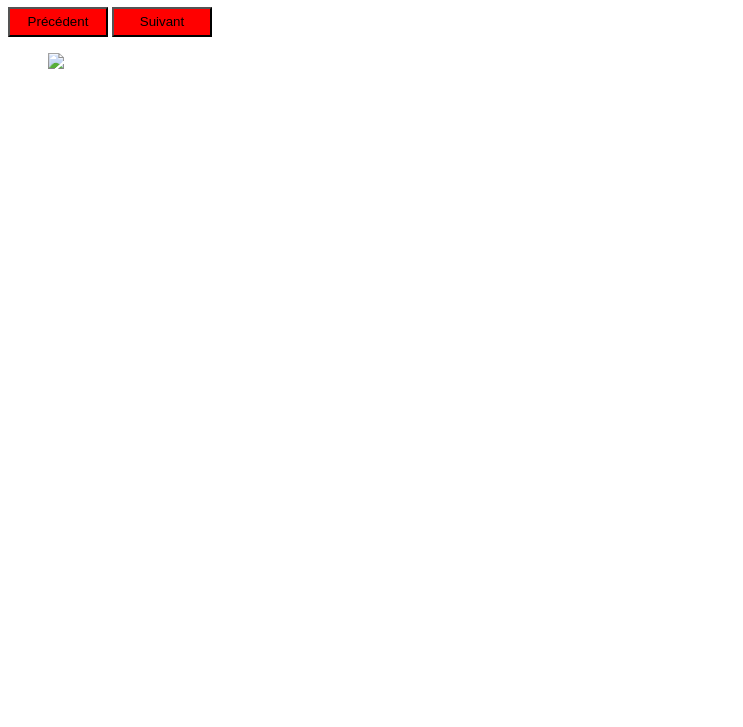
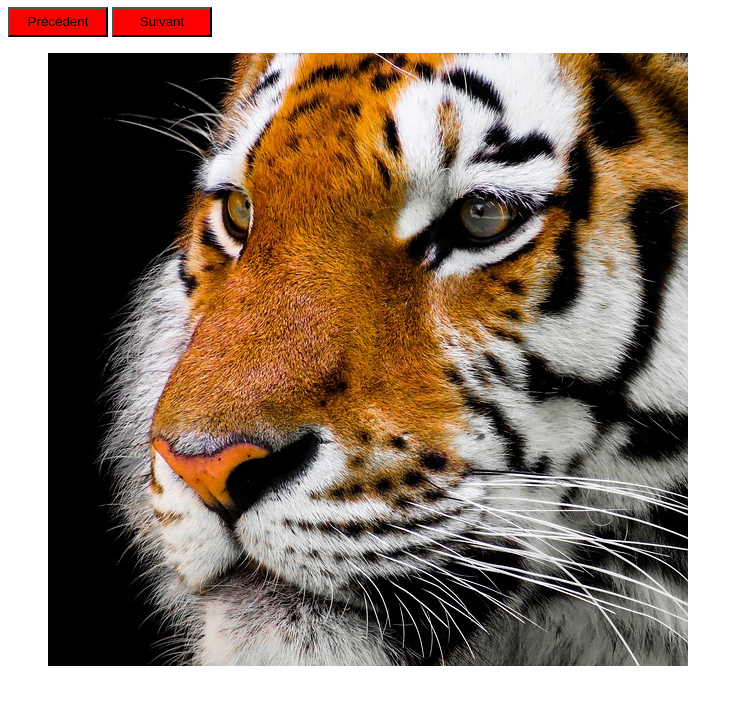
Before and after one commit to SacleuxBenoit/Livraison-5, a plain HTML site: page index.html in a window 1280 px wide. Shown: the part 73-800 px from the top of the page, without its empty margins (0-743 px from the left). Drawn offline with Linux system fonts and the light colour scheme.

Commit message:
delete the first li for solve a problem

```diff
--- a/index.html
+++ b/index.html
@@ -16,8 +16,7 @@
 
     <div class="images">
    <ul>
-   <li class="active"><img src="images/classic.jpeg"></li>
-   <li><img src="images/animal-2923186_640.jpg"></li>
+   <li class="active"><img src="images/animal-2923186_640.jpg"></li>
    <li><img src="images/cat-1045782_640.jpg"></li>
    <li><img src="images/kitty-551554_640.jpg"></li>
    </ul>
```
